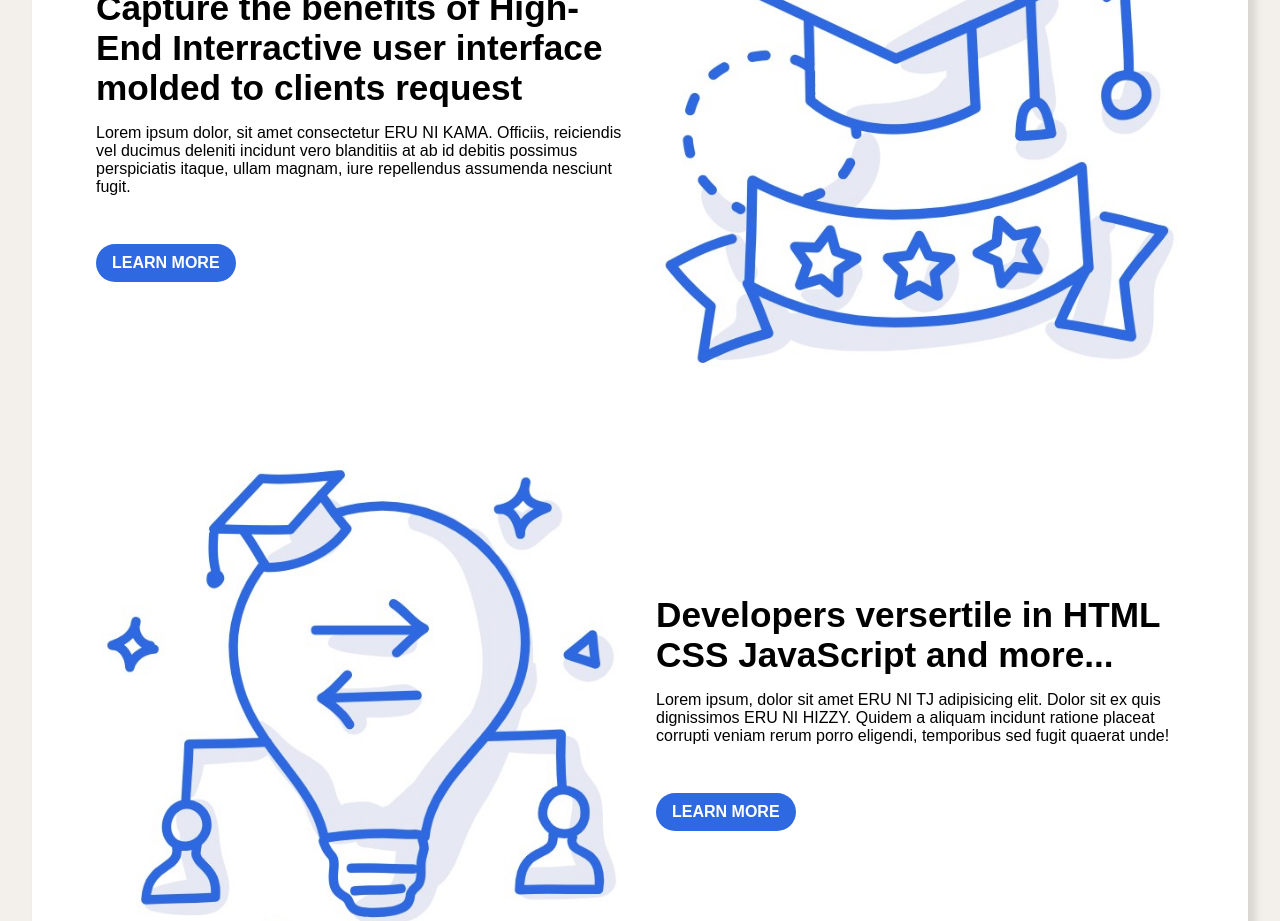
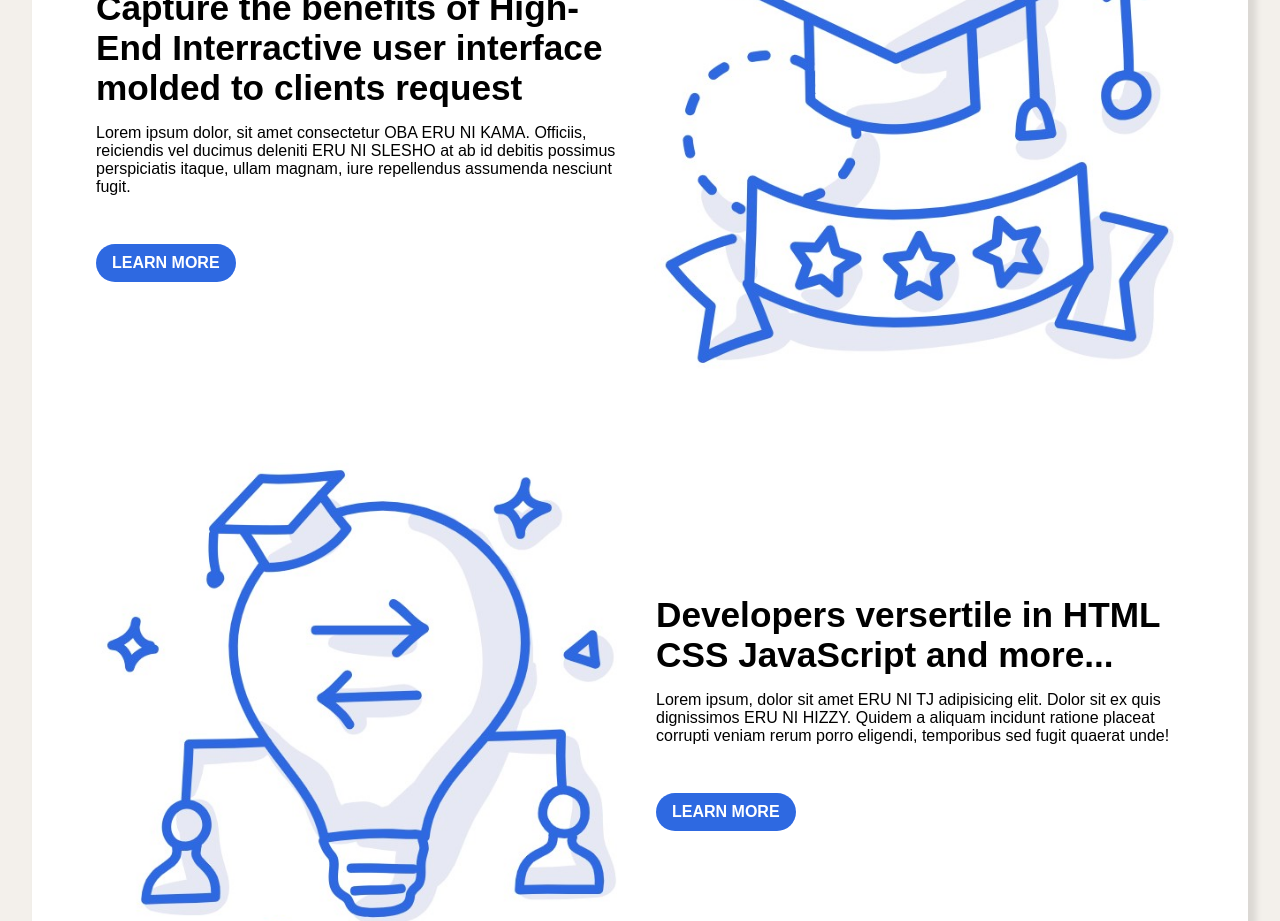
Before and after one commit to XenoYh/yh, a website: page yup.html in a window 1280 px wide. Shown: the part 780-1701 px from the top of the page. Drawn offline with Linux system fonts and the light colour scheme.

Commit message:
first commit

```diff
--- a/package.json
+++ b/package.json
@@ -4,7 +4,8 @@
   "description": "",
   "main": "yup.js",
   "scripts": {
-    "test": "echo \"Error: no test specified\" && exit 1"
+    "start": "parcel index.html",
+    "build": "parcel index.html --dist-dir ./dist"
   },
   "repository": {
     "type": "git",
--- a/yup.html
+++ b/yup.html
@@ -79,7 +79,7 @@
                 <img class="usesimg none center" src="grad.jpg" alt="">
                 <div class="ltutor">
                     <h1>Capture the benefits of High-End Interractive user interface molded to clients request</h1>
-                    <p class="usetext">Lorem ipsum dolor, sit amet consectetur ERU NI KAMA. Officiis, reiciendis vel ducimus deleniti incidunt vero blanditiis at ab id debitis possimus perspiciatis itaque, ullam magnam, iure repellendus assumenda nesciunt fugit.</p>
+                    <p class="usetext">Lorem ipsum dolor, sit amet consectetur OBA ERU NI KAMA. Officiis, reiciendis vel ducimus deleniti ERU NI SLESHO at ab id debitis possimus perspiciatis itaque, ullam magnam, iure repellendus assumenda nesciunt fugit.</p>
                     <div class="learnbtn"><p>LEARN MORE</p></div>
                 </div>
                 <img class="usesimg block" src="grad.jpg" alt="">
```
